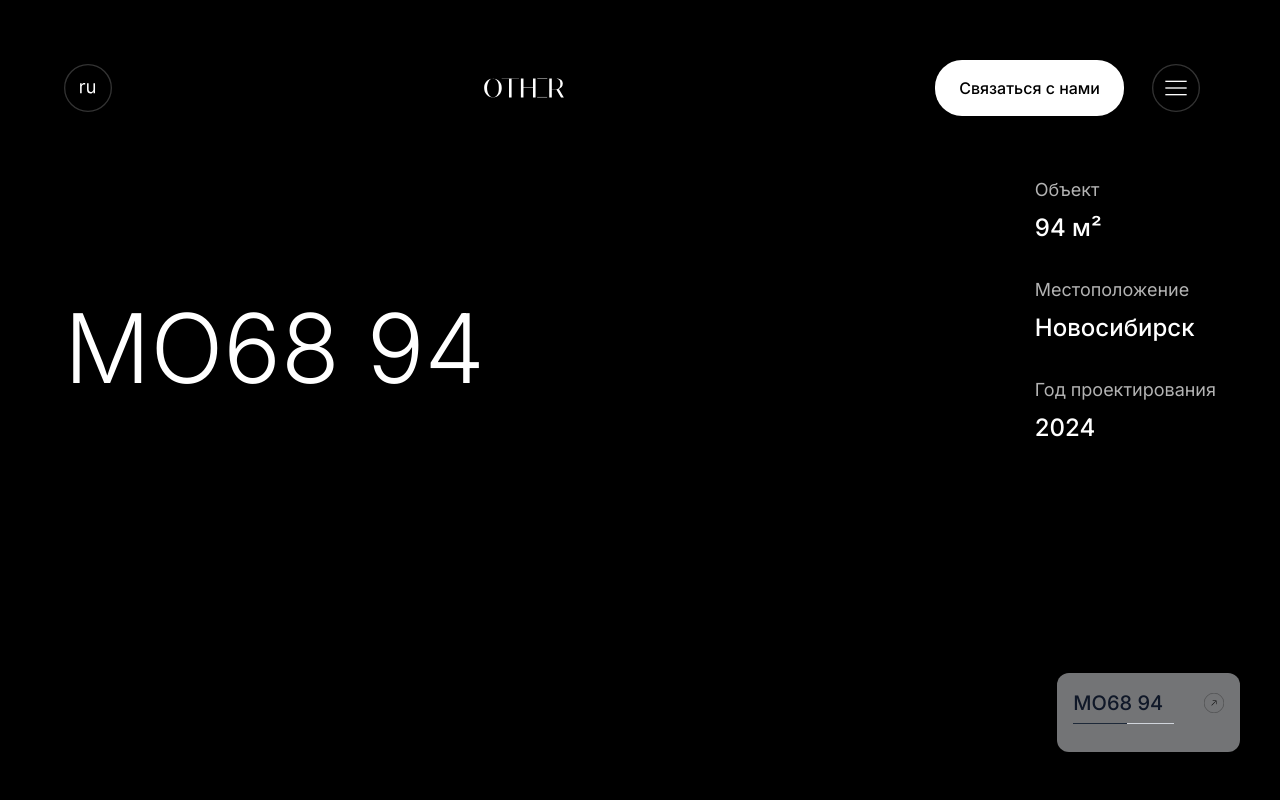
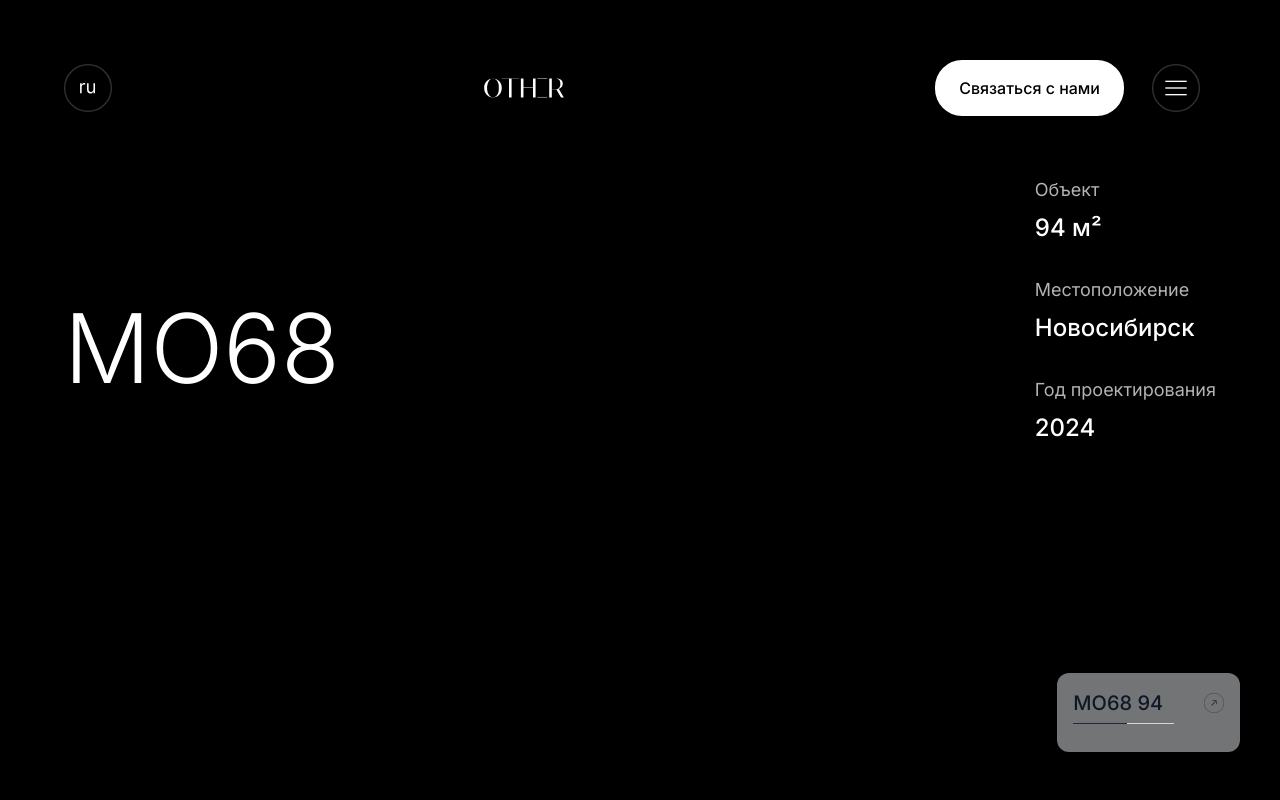
Before and after one commit to Yolanesso/studio-of-design, a React (Vite) app: page /projects/mo68 in a window 1280 px wide. Shown: the top 800 px of the page. Built offline with nearby package versions, Linux system fonts and the light colour scheme.

Commit message:
исправил заголовок в mo68

```diff
--- a/src/pages/ProjectsPages/MO68Page.jsx
+++ b/src/pages/ProjectsPages/MO68Page.jsx
@@ -389,7 +389,7 @@ export default function MO68Page() {
               <div className="flex flex-col lg:flex-row items-start lg:items-end justify-between gap-6 lg:gap-12">
                 <div className="flex-1">
                   <h1 className="text-white text-4xl sm:text-5xl md:text-6xl lg:text-7xl xl:text-8xl 2xl:text-[120px] font-inter font-light mb-4 sm:mb-6 md:mb-8 lg:mb-10 xl:mb-12 min-[1920px]:mb-16">
-                MO68 94</h1>
+                MO68</h1>
                 </div>
 
                 <div className="flex flex-col gap-6 md:gap-8 pt-8 lg:pt-0">
```
